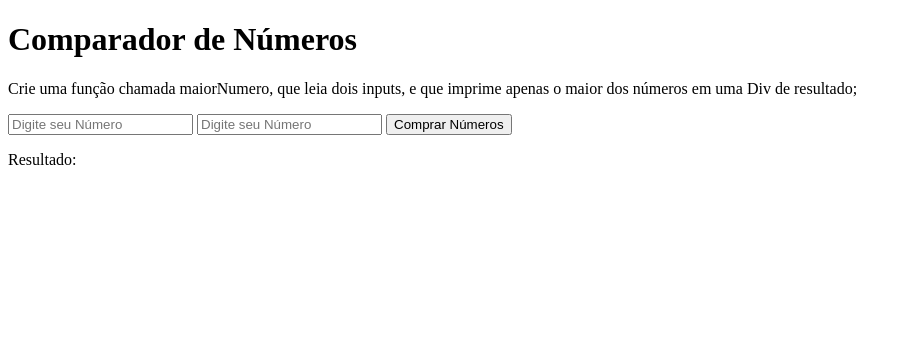
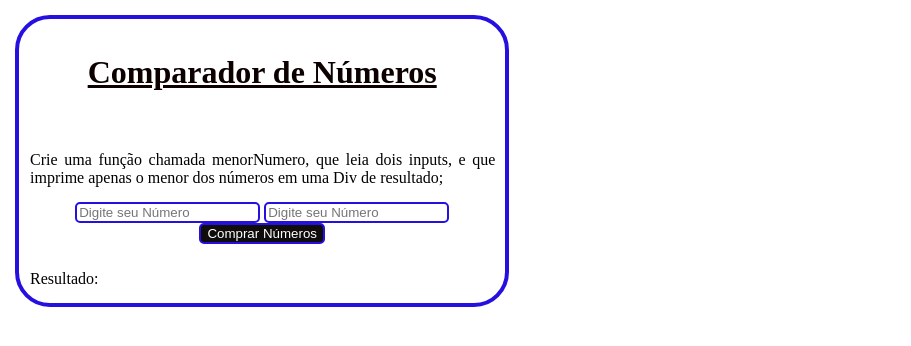
Before and after one commit to FernandoFogaca/Exercicio04_JS, a plain HTML site: page index.html in a window 1280 px wide. Shown: the whole page, without its empty margins (0-911 px from the left). Drawn offline with Linux system fonts and the light colour scheme.

Commit message:
alteracao do nome do arquivo JS

```diff
--- a/exercicio04.js
+++ b/exercicio04.js
@@ -0,0 +1,21 @@
+
+function menorNumero() {
+
+
+
+    const elInput1 = document.getElementById('input1');
+    const elInput2 = document.getElementById('input2');
+
+    console.log(`O Menor número é: ${menorNumero}`);
+    const elResultado = document.getElementById(`resultado`)
+
+    const numeroUm = elInput1.value;
+    const numeroDois = elInput2.value;
+
+    if(numeroDois < numeroUm){
+        elResultado.innerText = "Resultado é :" + " " +  numeroDois
+        } else {
+            elResultado.innerText = "Resultado é :" + " " + numeroUm
+        }
+
+    }
--- a/index.html
+++ b/index.html
@@ -10,15 +10,15 @@
 <body>
     <header> <h1>Comparador de Números</h1></header>
 
-    <p>Crie uma função chamada maiorNumero,
+    <p>Crie uma função chamada menorNumero,
        que leia dois inputs, e que imprime
-       apenas o maior dos números em uma Div de resultado;
+       apenas o menor dos números em uma Div de resultado;
     </p>
 
     <div>
         <input placeholder="Digite seu Número" type="text" name="" id="input1">
         <input placeholder="Digite seu Número"type="text" name="" id="input2">
-        <button onclick="maiorNumero()">Comprar Números</button>
+        <button onclick="menorNumero()">Comprar Números</button>
     </div>
 
     <div>
--- a/style.css
+++ b/style.css
@@ -0,0 +1,40 @@
+body{
+    margin: 15px;
+    max-width:38%;
+    border: solid rgb(37, 16, 224) 4px;
+    border-radius: 35px;
+    }
+
+    p{
+    margin-left:1px;
+    text-align:justify;
+    margin-bottom: 5px;
+    padding: 10px;
+    color: rgb(0, 0, 0);
+    }
+
+    h1{
+    text-align: center;
+    text-decoration: underline;
+    margin-bottom: 50px;
+    margin-top: 35px;
+     color: rgb(12, 0, 0);
+    }
+
+    div{
+
+        text-align: center;
+    }
+
+input{
+    border: solid rgb(37, 16, 224) 2px;
+    border-radius: 5px;
+}
+
+button{
+
+    border: solid rgb(37, 16, 224) 2px;
+    border-radius: 5px;
+    background-color: rgb(17, 12, 12);
+    color:white
+}
```
